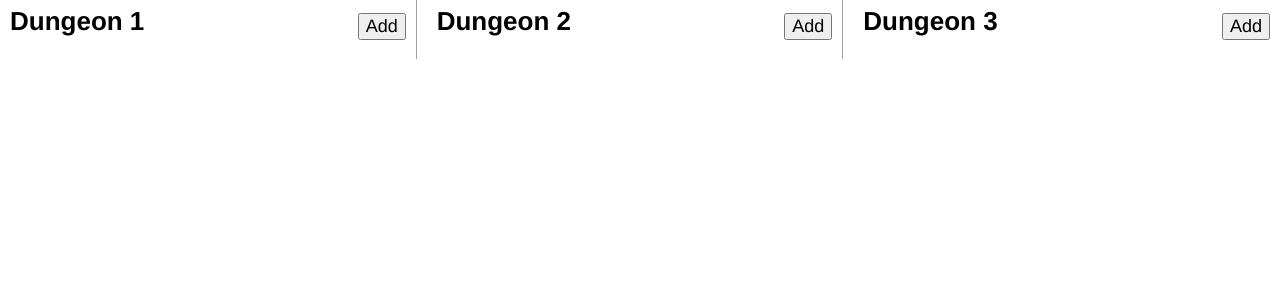
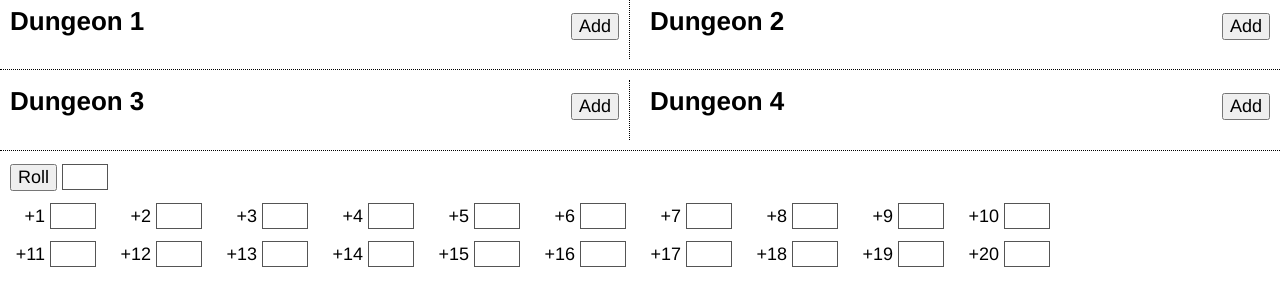
Before and after one commit to bloopletech/dndbf, a plain HTML site: page index.html in a window 1280 px wide. Drawn offline with nearby package versions, Linux system fonts and the light colour scheme.

Commit message:
Simple best friend

```diff
--- a/index.html
+++ b/index.html
@@ -8,34 +8,9 @@
     <script src="js.js"></script>
   </head>
   <body>
-    <div id="dungeon-1" class="dungeon">
-      <div class="dungeon-inner">
-        <input type="button" class="add-monster" value="Add">
-        <h1>Dungeon 1</h1>
-      </div>
-    </div>
-    <div id="dungeon-2" class="dungeon">
-      <div class="dungeon-inner">
-        <input type="button" class="add-monster" value="Add">
-        <h1>Dungeon 2</h1>
-      </div>
-    </div>
-    <div id="dungeon-3" class="dungeon">
-      <div class="dungeon-inner last">
-        <input type="button" class="add-monster" value="Add">
-        <h1>Dungeon 3</h1>
-      </div>
-    </div>
-<!--    <div id="dungeon-4" class="dungeon">
-      <div class="dungeon-inner last">
-        <input type="button" class="add-monster" value="Add">
-        <h1>Dungeon 4</h1>
-      </div>
-    </div>-->
-    <div class="clear"></div>
-    <div id="monster-source">
+     <div id="monster-source">
       <div class="monster">
-        <select>
+        <select class="miniature">
           <option>Miniature</option>
           <option>Bulbasaur</option>
           <option>Caterpie</option>
@@ -49,23 +24,109 @@
           <option>Squirtle</option>
           <option>Togepi</option>
         </select>
-        <input type="text" class="name" placeholder="Name">
+        <input type="text" class="name" placeholder="AN">
         <input type="text" class="hp" placeholder="HP">
         <input type="text" class="damage" placeholder="Dmg">
-        <div class="attacks">
-          <input type="button" class="add-attack" value="Add Attack">
-        </div>
-        <input type="button" class="copy-monster" value="Copy">
-        <input type="button" class="delete-monster" value="Delete...">
-      <div>
+        <input type="text" class="conditions" placeholder="Conditions">
+        <input type="button" class="change" value="CX">
+        <input type="button" class="copy-monster changer" value="Copy">
+        <input type="button" class="delete-monster changer" value="Delete...">
+      </div>
     </div>
-    <div id="attack-source">
-      <div class="attack">
-        <input type="text" class="attack-name" placeholder="Attack Name">
-        <input type="text" class="plus" placeholder="Plus">
-        <input type="button" class="roll" value="Roll">
-        <input type="text" class="result" placeholder="Res">
+    <div id="dungeon-1" class="dungeon">
+      <div class="dungeon-inner">
+        <input type="button" class="add-monster" value="Add">
+        <h1>Dungeon 1</h1>
       </div>
+    </div>
+    <div id="dungeon-2" class="dungeon">
+      <div class="dungeon-inner last">
+        <input type="button" class="add-monster" value="Add">
+        <h1>Dungeon 2</h1>
+      </div>
+    </div>
+    <div class="clear"></div>
+    <div class="divider"></div>
+    <div id="dungeon-3" class="dungeon">
+      <div class="dungeon-inner">
+        <input type="button" class="add-monster" value="Add">
+        <h1>Dungeon 3</h1>
+      </div>
+    </div>
+    <div id="dungeon-4" class="dungeon">
+      <div class="dungeon-inner last">
+        <input type="button" class="add-monster" value="Add">
+        <h1>Dungeon 4</h1>
+      </div>
+    </div>
+    <div class="clear"></div>
+    <div class="divider"></div>
+    <div id="rolls">
+      <input type="button" id="roll" value="Roll">
+      <input type="text" class="result" readonly>
+      <ol id="results">
+        <li>
+          <input type="text" class="result" readonly>
+        </li>
+        <li>
+          <input type="text" class="result" readonly>
+        </li>
+        <li>
+          <input type="text" class="result" readonly>
+        </li>
+        <li>
+          <input type="text" class="result" readonly>
+        </li>
+        <li>
+          <input type="text" class="result" readonly>
+        </li>
+        <li>
+          <input type="text" class="result" readonly>
+        </li>
+        <li>
+          <input type="text" class="result" readonly>
+        </li>
+        <li>
+          <input type="text" class="result" readonly>
+        </li>
+        <li>
+          <input type="text" class="result" readonly>
+        </li>
+        <li>
+          <input type="text" class="result" readonly>
+        </li>
+        <li>
+          <input type="text" class="result" readonly>
+        </li>
+        <li>
+          <input type="text" class="result" readonly>
+        </li>
+        <li>
+          <input type="text" class="result" readonly>
+        </li>
+        <li>
+          <input type="text" class="result" readonly>
+        </li>
+        <li>
+          <input type="text" class="result" readonly>
+        </li>
+        <li>
+          <input type="text" class="result" readonly>
+        </li>
+        <li>
+          <input type="text" class="result" readonly>
+        </li>
+        <li>
+          <input type="text" class="result" readonly>
+        </li>
+        <li>
+          <input type="text" class="result" readonly>
+        </li>
+        <li>
+          <input type="text" class="result" readonly>
+        </li>
+      </ul>
+      <div class="clear"></div>
     </div>
   </body>
 </html>
--- a/js.js
+++ b/js.js
@@ -7,32 +7,67 @@ $(function() {
     var hp = $(this).prev();
     hp.val(parseInt(hp.val()) - parseInt($(this).val()));
     $(this).val("");
+
+    if(parseInt(hp.val()) < 0) $(this).parent().find(".delete-monster").click();
   }).live("keyup", function() {
     if(event.keyCode == 32) $(this).change();
   });
 
-  $(".roll").live("click", function() {
-    var plus = $(this).prev();
-    var result = $(this).next();
+  $("#roll").click(function() {
     var roll = $.randRange(1, 20);
-    if(roll == 1) result.val("N 1");
-    else if(roll == 20) result.val("N 20");
-    else result.val(roll + parseInt(plus.val()));
+
+    if(roll == 1) {
+      $(".result").val("N 1");
+    }
+    else if(roll == 20) {
+      $(".result").val("N 20");
+    }
+    else {
+      $(".result").each(function(i, result) {
+        $(result).val(roll + i);
+      });
+    }
   });
 
-  $(".add-attack").live("click", function() {
-    $(this).before($("#attack-source").children().clone());
-  });
+  $(".change").live("click", function() {
+    $(this).parent().find(".changer").toggle();
+  })
+
+  function nextMiniature() {
+    var lastIndex = 0;
+    $(".miniature option:selected").each(function(i, option) {
+      if(option.index > lastIndex) lastIndex = option.index;
+    });
+
+    var lastOption = $("#monster-source .miniature option")[lastIndex + 1];
+    if(typeof lastOption == "undefined") {
+      alert("Too many mosnters!");
+      return false;
+    }
+    else {
+      return lastOption.value;
+    }
+  }
 
   $(".copy-monster").live("click", function() {
     $(this).parent().after($(this).parent().clone());
+
+    var miniature = $(this).parent().next().find(".miniature");
+    miniature.val(nextMiniature());
+
+    $(this).parent().find(".change").click();
   });
 
   $(".delete-monster").live("click", function() {
     if(confirm("Really delete?")) $(this).parent().remove();
+
+    $(this).parent().find(".change").click();
   })
 
   $(".add-monster").click(function() {
     $(this).parent().append($("#monster-source").children().clone());
+
+    var miniature = $(this).parent().children().last().find(".miniature");
+    miniature.val(nextMiniature());
   });
 });
--- a/style.css
+++ b/style.css
@@ -5,19 +5,19 @@ body {
   margin: 0;
 }
 
-#monster-source, #attack-source {
+#monster-source {
   display: none;
 }
 
 .dungeon {
-  width: 33.333%;
+  width: 50%;
   float: left;
 }
 
 .dungeon-inner {
   padding-right: 10px;
   margin-right: 10px;
-  border-right: 1px solid #a0a0a0;
+  border-right: 1px dotted #000000;
   padding: 10px;
 }
 
@@ -33,48 +33,79 @@ body {
   margin-top: 0;
 }
 
+.divider {
+  margin: 10px 0;
+  padding: 0;
+  border-top: 1px dotted #000000;
+}
+
 .add-monster {
   float: right;
 }
 
 .monster {
-  background-color: #f5f5a0;
-  border: 1px solid #808080;
-  padding: 10px;
-  margin: 10px 0;
 }
 
-.monster .add-attack, .monster .copy-monster, .monster .delete-monster {
+.monster .copy-monster, .monster .delete-monster {
   display: none;
 }
 
-.monster:hover .add-attack, .monster:hover .copy-monster, .monster:hover .delete-monster {
-  display: inline;
+input, select, .monster, #results, #results li {
+  margin: 3px 0;
 }
 
-input, select {
-  margin: 3px 0;
+input[type=text], select {
+  font-weight: bold;
 }
 
 input[type=text] {
   border: 1px solid #555555;
+  text-align: center;
 }
 
 select {
-  margin: 0;
   padding: 1px;
 }
 
-.name, .attack-name {
-  width: 174px;
+.name {
+  width: 26px;
+}
+
+.conditions {
+  width: 120px;
 }
 
 .hp, .damage, .plus, .result {
-  width: 38px;
+  width: 40px;
 }
 
+#rolls {
+  margin: 10px;
+}
 
+#results {
+  counter-reset: item;
+  margin-left: 0;
+  padding-left: 0;
+}
 
+#results li {
+  display: inline-block;
+  float: left;
+  margin-right: 20px;
+}
+
+#results li:before {
+  content: "+" counter(item);
+  counter-increment: item;
+  display: inline-block;
+  width: 35px;
+  text-align: right;
+}
+
+#results li:nth-of-type(11) {
+  clear: both;
+}
 
 
 .clear {
```
